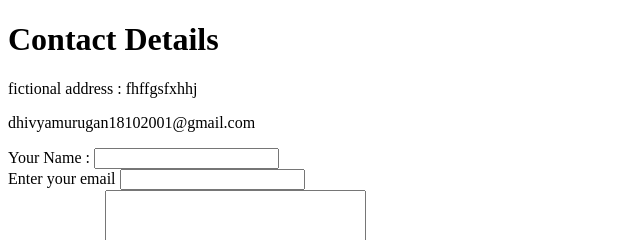
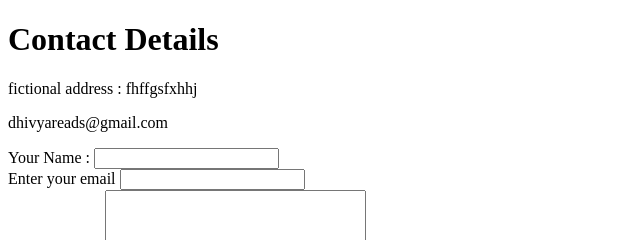
Before and after one commit to dhivyareads/personal, a plain HTML site: page Contact me.html in a window 1280 px wide. Shown: the top 240 px of the page, 0-640 px from the left. Drawn offline with Linux system fonts and the light colour scheme.

Commit message:
Update Contact me.html

```diff
--- a/Contact me.html
+++ b/Contact me.html
@@ -7,7 +7,7 @@
   <body>
     <h1>Contact Details</h1>
     <p>fictional address : fhffgsfxhhj</p>
-    <p>dhivyamurugan18102001@gmail.com</p>
+    <p>dhivyareads@gmail.com</p>
 
     <form  action="mailto:dhivyareads@gmail.com" method="post" enctype="text/plain">
       <label>Your Name : </label>
```
